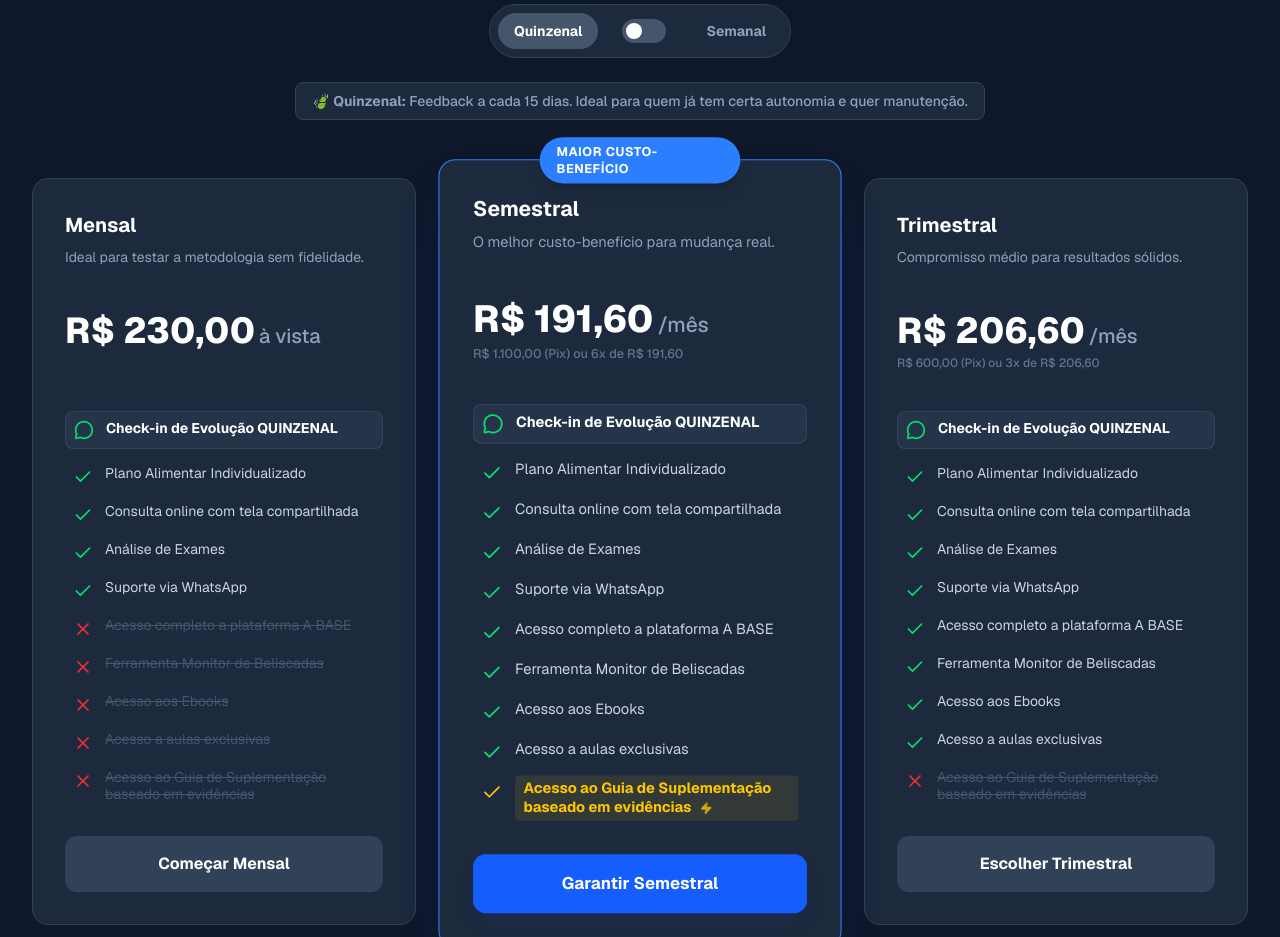
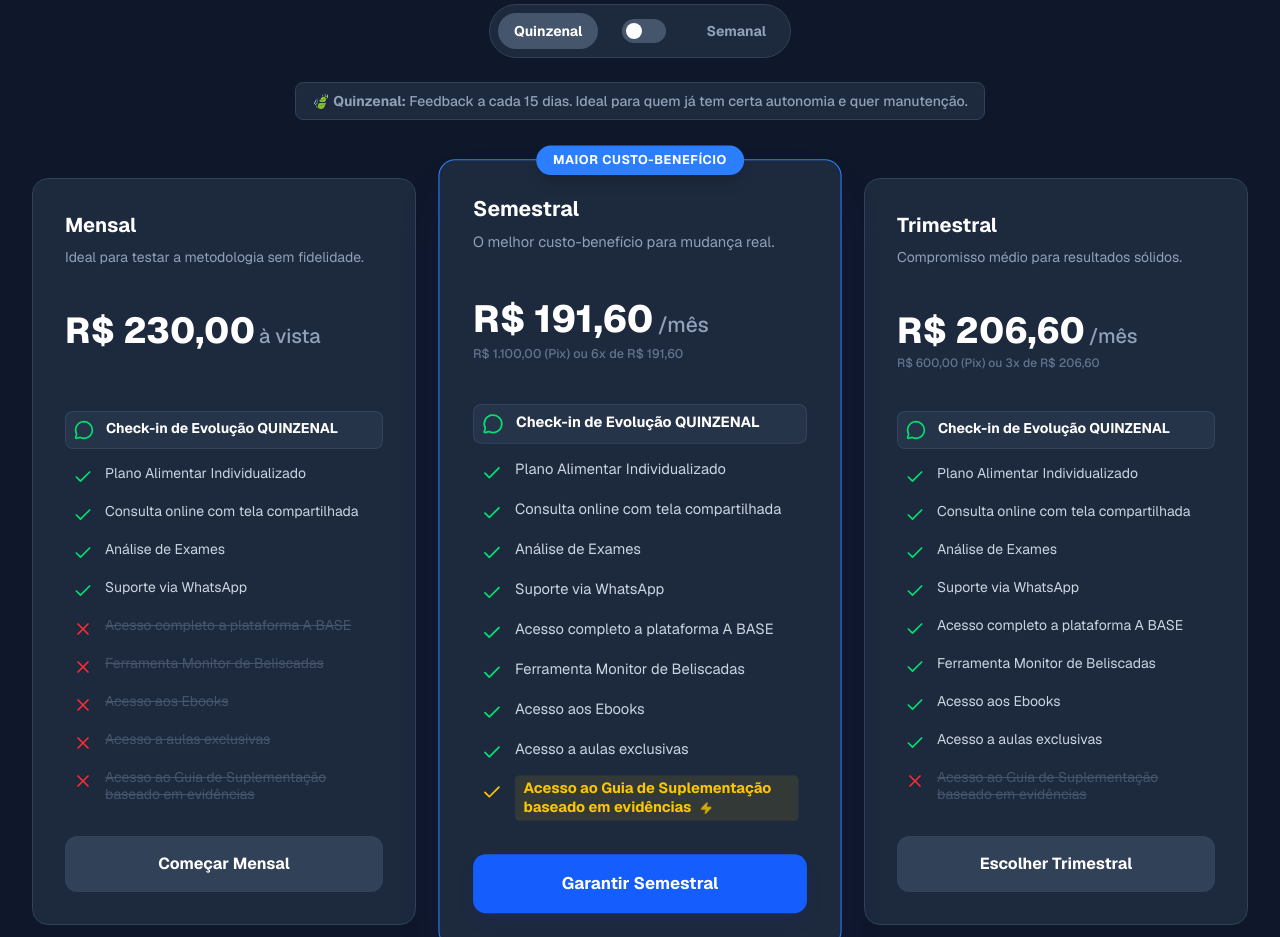
Before and after one commit to garcianutricao/consultoria-landing, a Next.js app: page / in a window 1280 px wide. Shown: the part 3200-4137 px from the top of the page. Built offline with nearby package versions, Linux system fonts and the light colour scheme.

Commit message:
Correção inicial13

```diff
--- a/app/page.tsx
+++ b/app/page.tsx
@@ -439,7 +439,7 @@ export default function LandingPage() {
                   }`}
                 >
                   {plan.highlight && (
-                    <div className="absolute top-0 left-1/2 transform -translate-x-1/2 -translate-y-1/2 bg-blue-500 text-white text-xs font-bold px-4 py-1.5 rounded-full uppercase tracking-wider shadow-lg">
+                    <div className="absolute top-0 left-1/2 transform -translate-x-1/2 -translate-y-1/2 bg-blue-500 text-white text-xs font-bold px-4 py-1.5 rounded-full uppercase tracking-wider shadow-lg whitespace-nowrap">
                       Maior custo-benefício
                     </div>
                   )}
```
